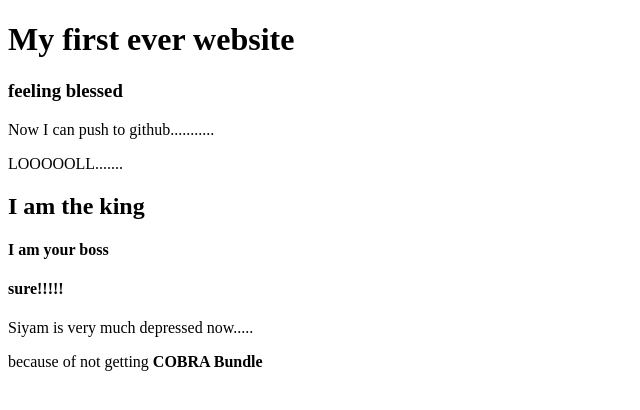
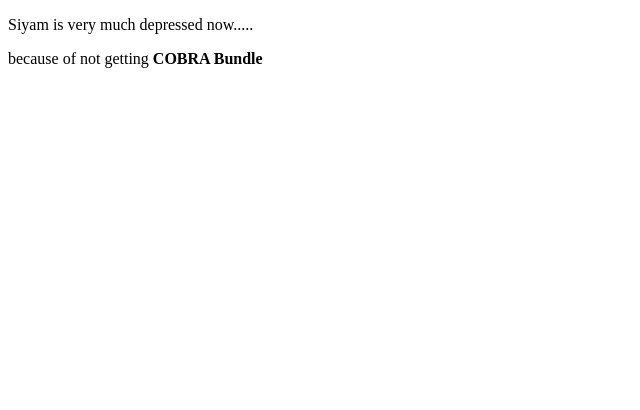
Before and after one commit to jahid118029/my-first-website, a plain HTML site: page index.html in a window 1280 px wide. Shown: the whole page, without its empty margins (0-640 px from the left). Drawn offline with Linux system fonts and the light colour scheme.

Commit message:
second done

```diff
--- a/index.html
+++ b/index.html
@@ -7,13 +7,6 @@
     <title>Document</title>
 </head>
 <body>
-   <h1>My first ever website</h1>
-   <h3>feeling blessed</h3>
-   <p>Now I can push to github...........</p>
-   <p>LOOOOOLL.......</p>
-   <h2>I am the king</h2>
-   <h4>I am your boss</h4>
-   <h4>sure!!!!!</h4>
    <p>Siyam is very much depressed now.....</p>
    <p>because of not getting <b>COBRA Bundle</b></p>
 </body>
```
